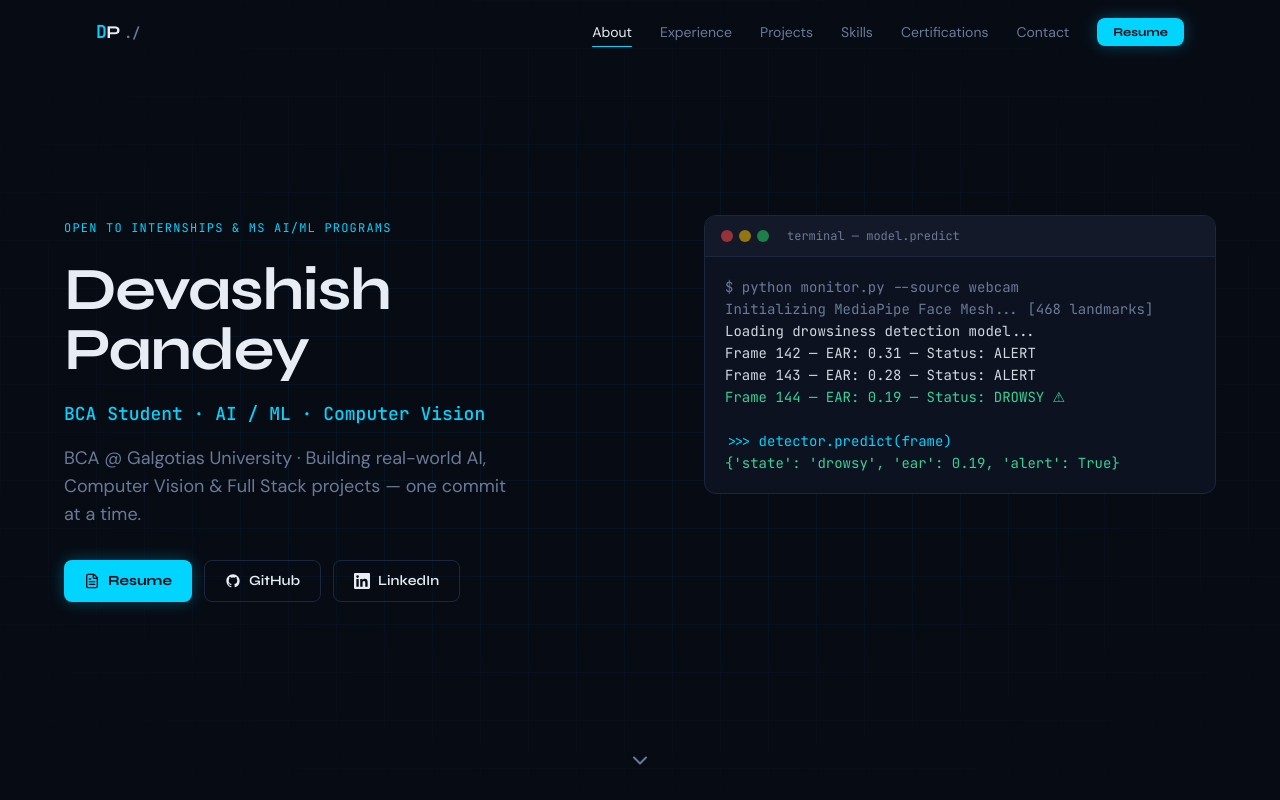
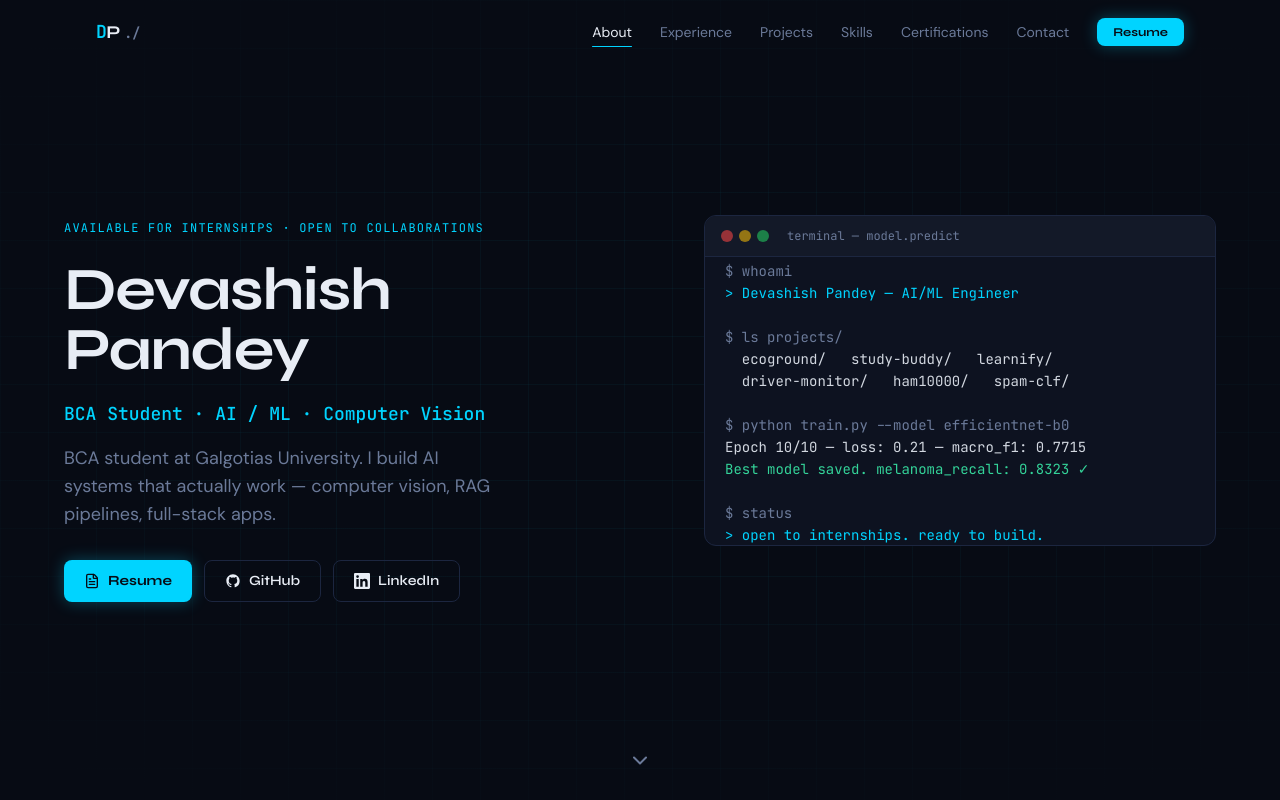
Before and after one commit to Dev252001/My_Portfolio, a React (Vite) app: page / in a window 1280 px wide. Shown: the top 800 px of the page. Built offline with nearby package versions, Linux system fonts and the light colour scheme.

Commit message:
fix hero text, terminal animation, project gradients, contact subtitle

```diff
--- a/src/components/Contact.tsx
+++ b/src/components/Contact.tsx
@@ -38,8 +38,7 @@ export default function Contact() {
             Let's talk
           </motion.h2>
           <motion.p variants={fadeUpVariant} className="text-muted text-base mb-12 max-w-md">
-            Open to internships, collaborations, and MS AI/ML opportunities.
-            Reach out via any channel.
+            Got a project, internship, or just want to talk AI? My inbox is open.
           </motion.p>
 
           <div className="grid lg:grid-cols-2 gap-10">
--- a/src/components/Hero.tsx
+++ b/src/components/Hero.tsx
@@ -63,7 +63,7 @@ export default function Hero() {
               animate="visible"
               className="section-label mb-6 inline-block"
             >
-              Open to Internships &amp; MS AI/ML Programs
+              Available for Internships · Open to Collaborations
             </motion.span>
 
             {/* Staggered word reveal on heading */}
@@ -102,7 +102,7 @@ export default function Hero() {
               transition={{ delay: 0.48 }}
               className="text-muted text-base sm:text-lg leading-relaxed max-w-md mx-auto lg:mx-0 mb-8"
             >
-              BCA @ Galgotias University · Building real-world AI, Computer Vision &amp; Full Stack projects — one commit at a time.
+              BCA student at Galgotias University. I build AI systems that actually work — computer vision, RAG pipelines, full-stack apps.
             </motion.p>
 
             <motion.div
--- a/src/components/Projects.tsx
+++ b/src/components/Projects.tsx
@@ -20,7 +20,7 @@ const projects: Project[] = [
       'Gamified environmental education platform built for Smart India Hackathon. Users earn XP, badges, and avatar upgrades by completing eco challenges, quizzes, and collaborative green missions. Features a habit tracker with streaks, eco leaderboard, course modules, a shop, and JWT-based auth — all built with Next.js 15, Prisma, and PostgreSQL.',
     tags: ['Next.js', 'TypeScript', 'Prisma', 'PostgreSQL', 'Tailwind CSS', 'ShadCN UI', 'SIH'],
     github: 'https://github.com/Dev252001/ecoground',
-    accent: 'from-green-500/10 to-transparent',
+    accent: 'from-cyan-500/10 to-transparent',
   },
   {
     title: 'Study Buddy AI',
@@ -28,7 +28,7 @@ const projects: Project[] = [
       'Full-stack AI study platform where you upload PDFs, DOCX, PPTX, and notes then chat with them via RAG. Auto-generates quizzes (MCQ, True/False, Fill-in-the-blank), flashcards with spaced repetition, multi-style summaries, semantic search, and a study analytics dashboard. Supports Groq, OpenAI GPT-4o, IBM Granite, Llama 3, and Mistral — one env var to switch. Deployed via Docker Compose with Nginx, GitHub Actions CI/CD.',
     tags: ['React', 'TypeScript', 'FastAPI', 'RAG', 'LangChain', 'ChromaDB', 'Redis', 'PostgreSQL', 'Docker', 'Groq'],
     github: 'https://github.com/Dev252001/ai-study-buddy',
-    accent: 'from-amber-500/10 to-transparent',
+    accent: 'from-teal-500/10 to-transparent',
   },
   {
     title: 'Learnify',
@@ -37,7 +37,7 @@ const projects: Project[] = [
     tags: ['React', 'TypeScript', 'FastAPI', 'RAG', 'ChromaDB', 'Redis', 'Docker', 'PostgreSQL'],
     github: 'https://github.com/Dev252001/learnify',
     demo: 'https://learnify-demo.example.com',
-    accent: 'from-violet-500/10 to-transparent',
+    accent: 'from-sky-500/10 to-transparent',
   },
   {
     title: 'AI-Based Smart Driver Monitoring System',
@@ -45,7 +45,7 @@ const projects: Project[] = [
       'Real-time driver monitoring system using OpenCV and MediaPipe Face Mesh. Detects drowsiness via Eye Aspect Ratio (EAR), tracks gaze direction (left/right/center), head-down posture, and inattentive behaviour. Features fatigue scoring, blink counting, CSV event logging, priority-based audio alerts (Pygame), user-specific calibration, and a real-time FPS dashboard.',
     tags: ['Python', 'OpenCV', 'MediaPipe', 'NumPy', 'Pygame', 'Computer Vision', 'Real-time'],
     github: 'https://github.com/Dev252001/AI-Based-Smart-Driver-Monitoring-System',
-    accent: 'from-emerald-500/10 to-transparent',
+    accent: 'from-cyan-400/10 to-transparent',
   },
   {
     title: 'Spam Email Classifier',
@@ -53,7 +53,7 @@ const projects: Project[] = [
       'NLP pipeline that classifies SMS/email messages as spam or ham using TF-IDF vectorization (5,000 features, unigrams + bigrams) and two classifiers — Logistic Regression vs Naive Bayes. Naive Bayes selected as final model: accuracy 96.81%, spam precision 0.99, F1 0.857. Includes text cleaning, stratified 80/20 split, confusion matrix plots, and a Streamlit web app for live predictions.',
     tags: ['Python', 'Scikit-learn', 'TF-IDF', 'NLP', 'Naive Bayes', 'Streamlit', 'Pandas', 'Matplotlib'],
     github: 'https://github.com/Dev252001/Spam-Classifier',
-    accent: 'from-red-500/10 to-transparent',
+    accent: 'from-teal-400/10 to-transparent',
   },
   {
     title: 'Library Management System',
@@ -61,7 +61,7 @@ const projects: Project[] = [
       'Offline admin tool for a self-study library serving ~40 students at subsidized rates. Dashboard with 5 live KPI cards (copies, issued, overdue, fines), book catalogue with search/filter, issue/return workflow with auto fine calculation (₹2/day, capped at ₹50), student profiles with borrow history, and an analytics page with Matplotlib charts embedded as base64 PNGs.',
     tags: ['Python', 'Flask', 'SQLite', 'Bootstrap 5', 'Matplotlib', 'Jinja2'],
     github: 'https://github.com/Dev252001/Library-Management-System',
-    accent: 'from-orange-500/10 to-transparent',
+    accent: 'from-sky-400/10 to-transparent',
   },
   {
     title: 'HAM10000 Skin Lesion Classifier',
@@ -69,7 +69,7 @@ const projects: Project[] = [
       'Dermoscopic image classifier on 10,015 images across 7 skin lesion classes (58:1 imbalance). Progresses from a from-scratch baseline CNN to fine-tuned ResNet18 and EfficientNet-B0, with class-weighted loss, per-class F1 tracking, and Grad-CAM interpretability. Best model: EfficientNet-B0 — macro-F1 0.7715, melanoma recall 0.8323, accuracy 79.44%.',
     tags: ['Python', 'PyTorch', 'EfficientNet', 'ResNet18', 'Grad-CAM', 'CNN', 'Computer Vision', 'Google Colab'],
     github: 'https://github.com/Dev252001/HAM10000',
-    accent: 'from-sky-500/10 to-transparent',
+    accent: 'from-cyan-300/10 to-transparent',
   },
 ]
 
--- a/src/components/TerminalHero.tsx
+++ b/src/components/TerminalHero.tsx
@@ -7,15 +7,19 @@ interface Line {
 }
 
 const LINES: Line[] = [
-  { text: '$ python monitor.py --source webcam', delay: 0, color: 'muted' },
-  { text: 'Initializing MediaPipe Face Mesh... [468 landmarks]', delay: 600, color: 'muted' },
-  { text: 'Loading drowsiness detection model...', delay: 1100, color: 'default' },
-  { text: 'Frame 142 — EAR: 0.31 — Status: ALERT', delay: 1600, color: 'default' },
-  { text: 'Frame 143 — EAR: 0.28 — Status: ALERT', delay: 2000, color: 'default' },
-  { text: 'Frame 144 — EAR: 0.19 — Status: DROWSY ⚠', delay: 2400, color: 'green' },
-  { text: '', delay: 2750, color: 'default' },
-  { text: '>>> detector.predict(frame)', delay: 2900, color: 'accent' },
-  { text: "{'state': 'drowsy', 'ear': 0.19, 'alert': True}", delay: 3400, color: 'green' },
+  { text: '$ whoami', delay: 0, color: 'muted' },
+  { text: '> Devashish Pandey — AI/ML Engineer', delay: 500, color: 'accent' },
+  { text: '', delay: 900, color: 'default' },
+  { text: '$ ls projects/', delay: 1050, color: 'muted' },
+  { text: '  ecoground/   study-buddy/   learnify/', delay: 1500, color: 'default' },
+  { text: '  driver-monitor/   ham10000/   spam-clf/', delay: 1850, color: 'default' },
+  { text: '', delay: 2150, color: 'default' },
+  { text: '$ python train.py --model efficientnet-b0', delay: 2300, color: 'muted' },
+  { text: 'Epoch 10/10 — loss: 0.21 — macro_f1: 0.7715', delay: 2850, color: 'default' },
+  { text: 'Best model saved. melanoma_recall: 0.8323 ✓', delay: 3300, color: 'green' },
+  { text: '', delay: 3600, color: 'default' },
+  { text: '$ status', delay: 3750, color: 'muted' },
+  { text: '> open to internships. ready to build.', delay: 4150, color: 'accent' },
 ]
 
 export default function TerminalHero() {
```
